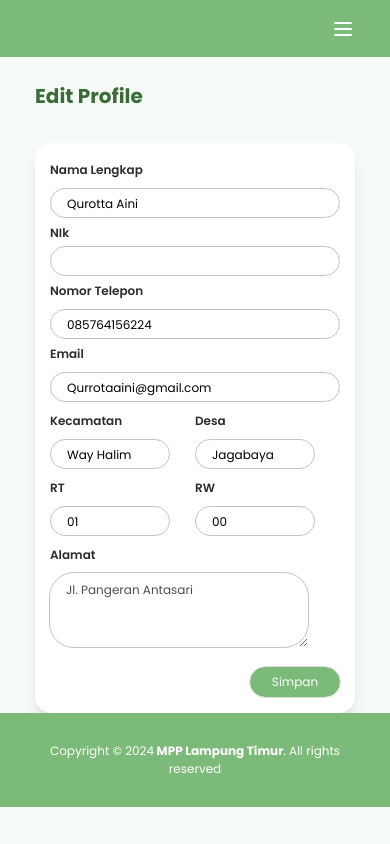
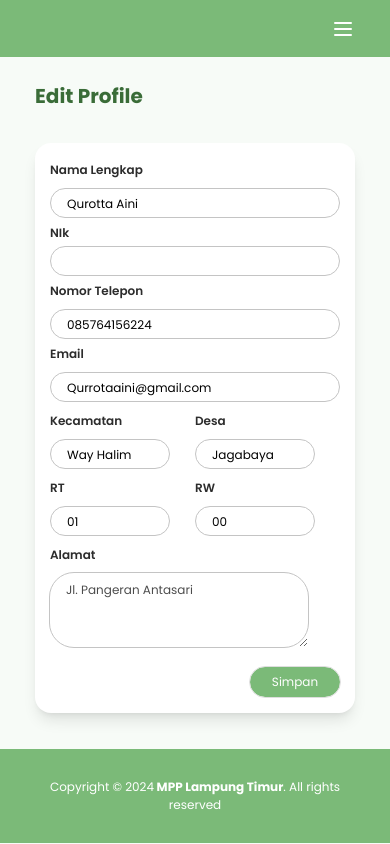
Before and after one commit to NewusTech/mpp-web-fe, a Next.js app in the folder mpp-mobile/: page /profile/1/detail/1 in a window 390 px wide. Built offline with nearby package versions, Linux system fonts and the light colour scheme; no server answers.

Commit message:
Feat: Desktop Screen Perbaikan mobile

```diff
--- a/mpp-mobile/src/app/(root)/profile/[userId]/detail/[id]/page.tsx
+++ b/mpp-mobile/src/app/(root)/profile/[userId]/detail/[id]/page.tsx
@@ -134,7 +134,7 @@ export default function ProfileEditPage({
   };
 
   return (
-    <div className="flex items-center justify-center mt-[24px] md:mt-[32px] md:bg-primary-100 md:mb-0 md:pb-[56px]">
+    <div className="flex items-center justify-center pb-[36px] bg-primary-100 mt-[24px] md:mt-[32px] md:mb-0 md:pb-[56px]">
       <div className="flex flex-col items-center w-full mx-[35px] md:mx-[200px]">
         <div className="flex self-start mb-[32px]">
           <h5 className="text-[20px] md:text-[26px] font-bold text-primary-800">
```
